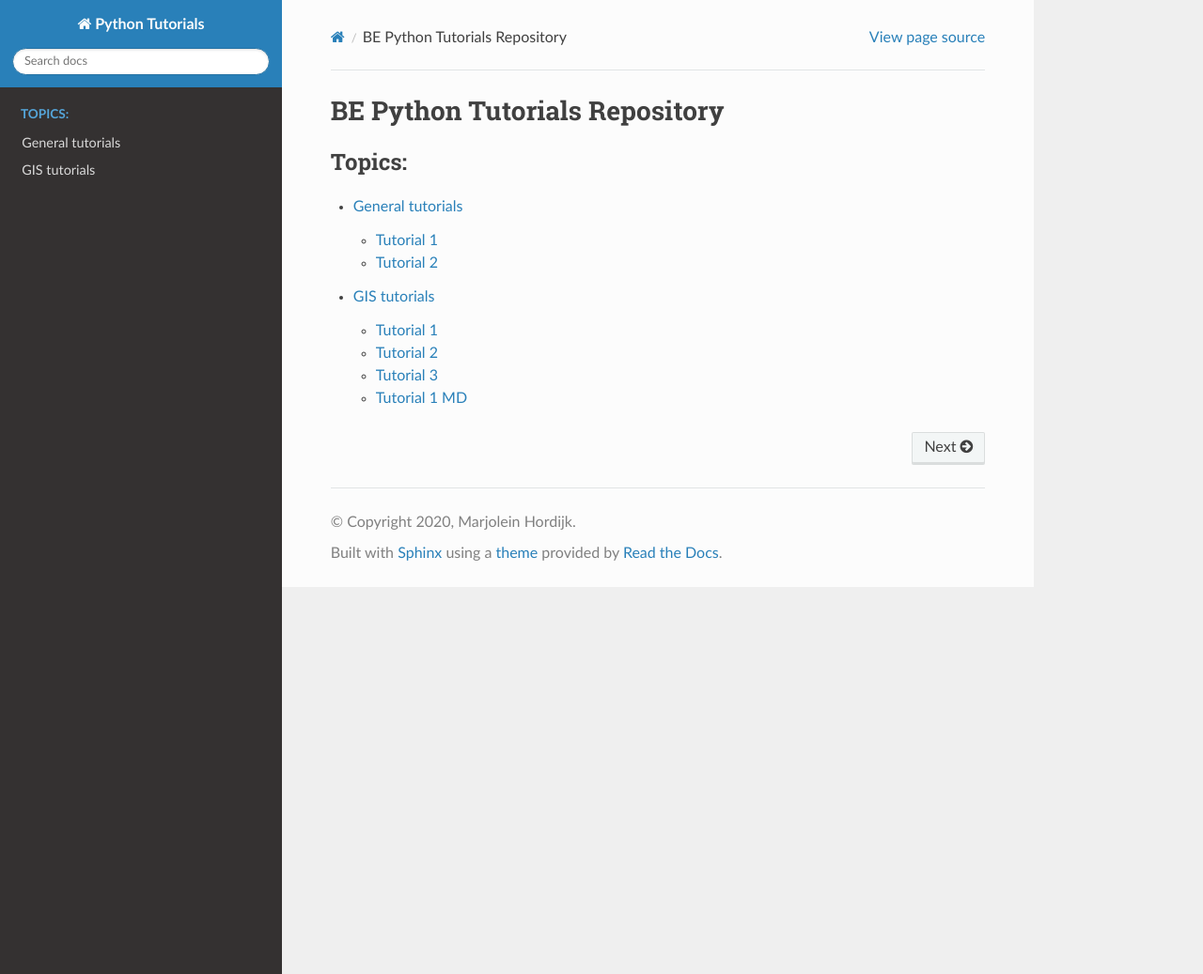
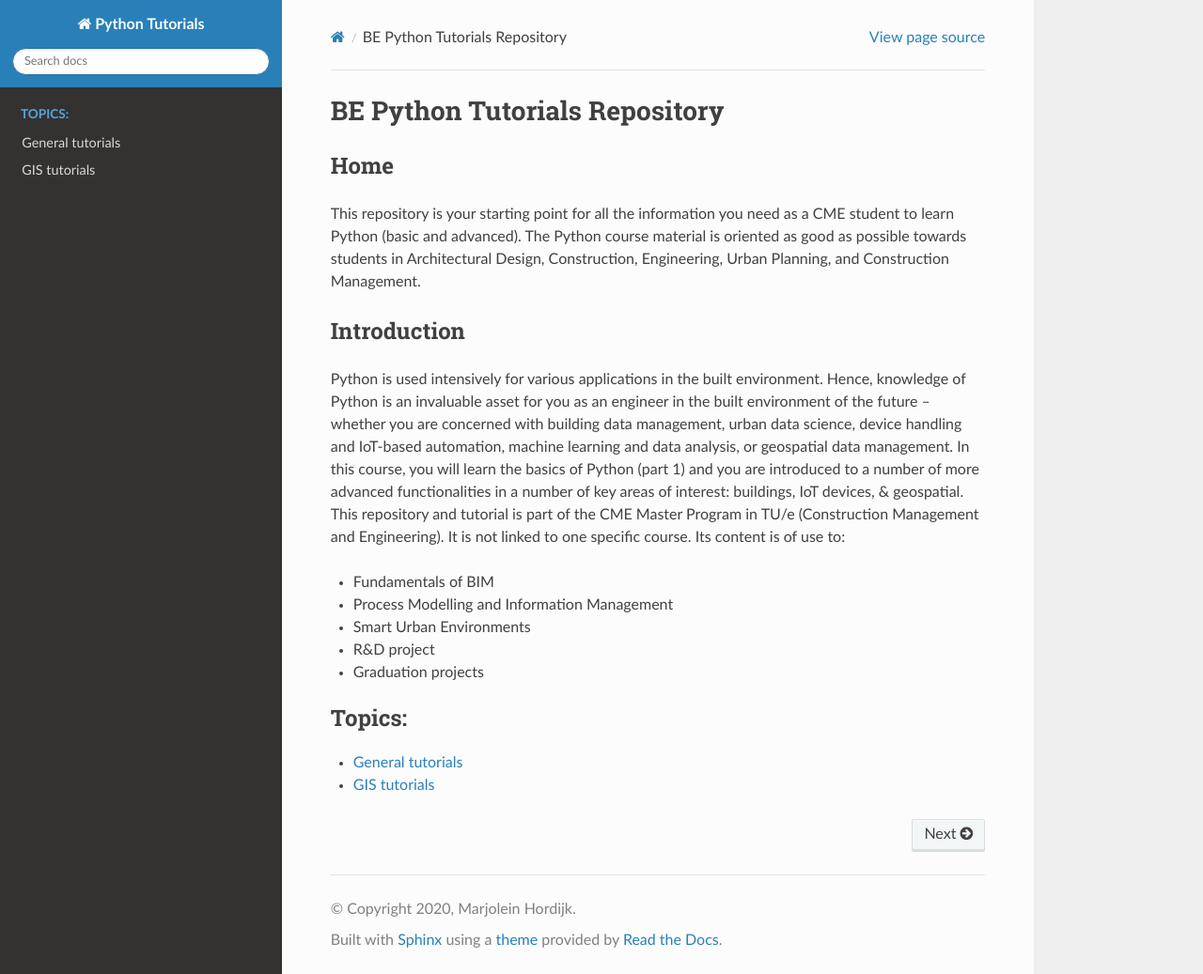
Before and after one commit to MarjoleinHordijk/PythonTutorials, a Sphinx documentation site: the page built from docs/source/index.rst, in a window 1280 px wide and 1037 px high. Shown: the whole window at 94% size. Built offline with Sphinx 7.4.7 and the Read the Docs theme 2.0.0, drawn with Linux system fonts in a browser that asks for light colours.

Commit message:
GetStartedV1

```diff
--- a/docs/source/01_General.rst
+++ b/docs/source/01_General.rst
@@ -5,5 +5,5 @@ GIS Tutorials
    :maxdepth: 2
    :caption: Tutorials:
 
-   Tutorial 1 <01_01_Tutorial1.rst>
+   Getting Started with Python <01_01_GetStarted.md>
    Tutorial 2 <01_02_Tutorial2.rst>
--- a/docs/source/index.rst
+++ b/docs/source/index.rst
@@ -1,8 +1,23 @@
 BE Python Tutorials Repository
 ============================================
 
+Home
+^^^^^
+This repository is your starting point for all the information you need as a CME student to learn Python (basic and advanced). The Python course material is oriented as good as possible towards students in Architectural Design, Construction, Engineering, Urban Planning, and Construction Management.
+
+Introduction
+^^^^^^^^^^^^^
+Python is used intensively for various applications in the built environment. Hence, knowledge of Python is an invaluable asset for you as an engineer in the built environment of the future – whether you are concerned with building data management, urban data science, device handling and IoT-based automation, machine learning and data analysis, or geospatial data management. In this course, you will learn the basics of Python (part 1) and you are introduced to a number of more advanced functionalities in a number of key areas of interest: buildings, IoT devices, & geospatial.
+This repository and tutorial is part of the CME Master Program in TU/e (Construction Management and Engineering). It is not linked to one specific course. Its content is of use to:
+
+- Fundamentals of BIM
+- Process Modelling and Information Management
+- Smart Urban Environments
+- R&D project
+- Graduation projects
+
 .. toctree::
-   :maxdepth: 2
+   :maxdepth: 1
    :caption: Topics:
 
    General tutorials <01_General.rst>
```
Also changed, not shown: docs/source/01_01_GetStarted.md (added, +121 -0 lines), docs/source/01_01_Tutorial1.rst (deleted, +0 -19 lines), images/01_01/1.png (added), images/01_01/2.png (added), images/01_01/3.png (added), images/01_01/4.png (added), 5 other files.
